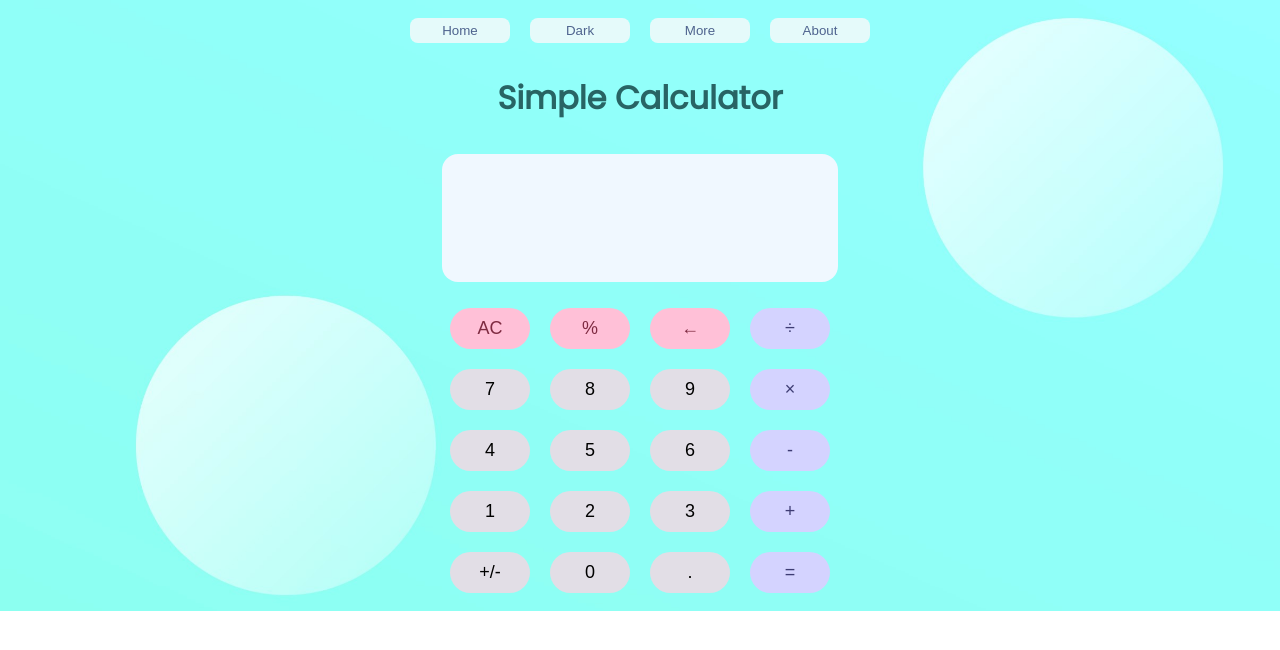
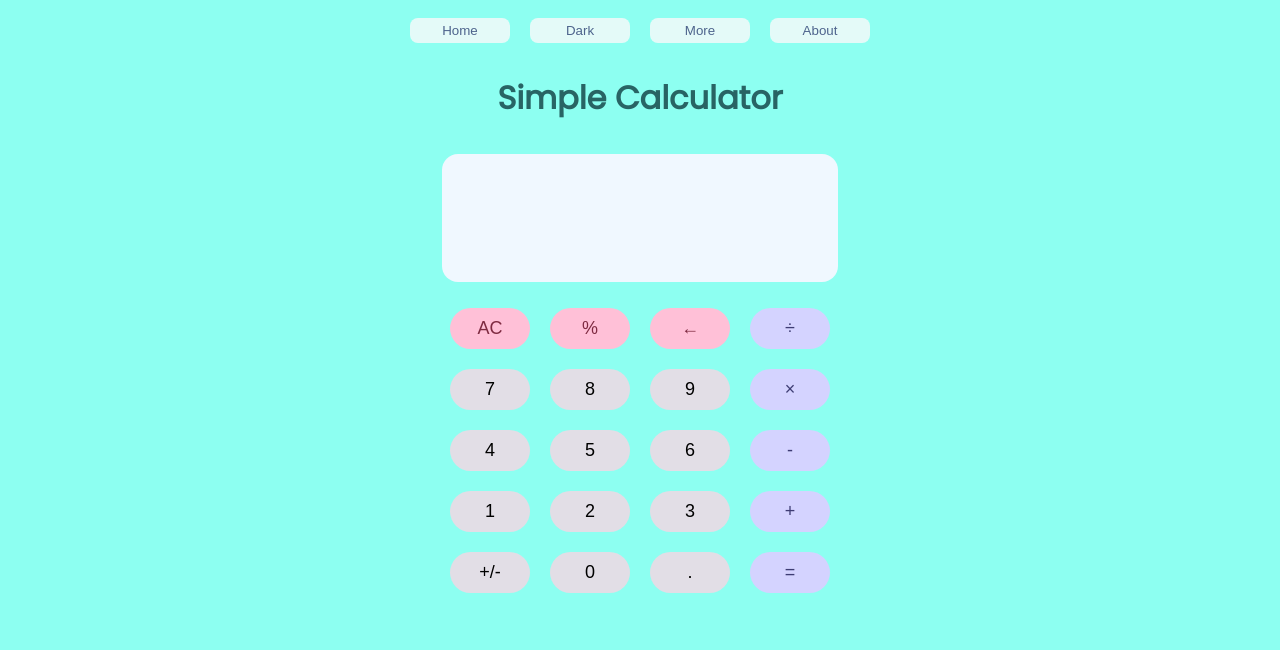
Before and after one commit to Krishan-Kant-11/iOS-and-Android-inspired-Calculator-Web-App, a plain HTML site: page index.html in a window 1280 px wide. Both pictures are taken after a click on the button "Light". Drawn offline with Linux system fonts and the light colour scheme.

Commit message:
changed the background

```diff
--- a/script_calculator.js
+++ b/script_calculator.js
@@ -54,8 +54,8 @@ function equalButton(){
 
 function themeButton(){
     if(document.getElementById("theme").innerHTML == "Light"){
-    document.body.style.backgroundColor = "white";
-    document.body.style.backgroundImage = "url('image.jpg')";
+    document.body.style.backgroundColor = "rgb(141, 263, 241)";
+    // document.body.style.backgroundImage = "url('image.jpg')";
     document.getElementById("theme").innerHTML = "Dark";
     document.getElementById("heading").style.color = "rgb(40, 100, 100)";
     document.getElementById("display").style.backgroundColor = "rgb(240, 248, 262)";
--- a/style.css
+++ b/style.css
@@ -9,8 +9,9 @@ body{
 /* @media all and (max-width: 1300px){
 	body{
 		background: linear-gradient(to right top, rgb(141, 263, 241), rgb(148, 259, 275)) ;
+		background-image: none;
 	}
-} */
+}  */
 
 h1{
 	color: white;
```
